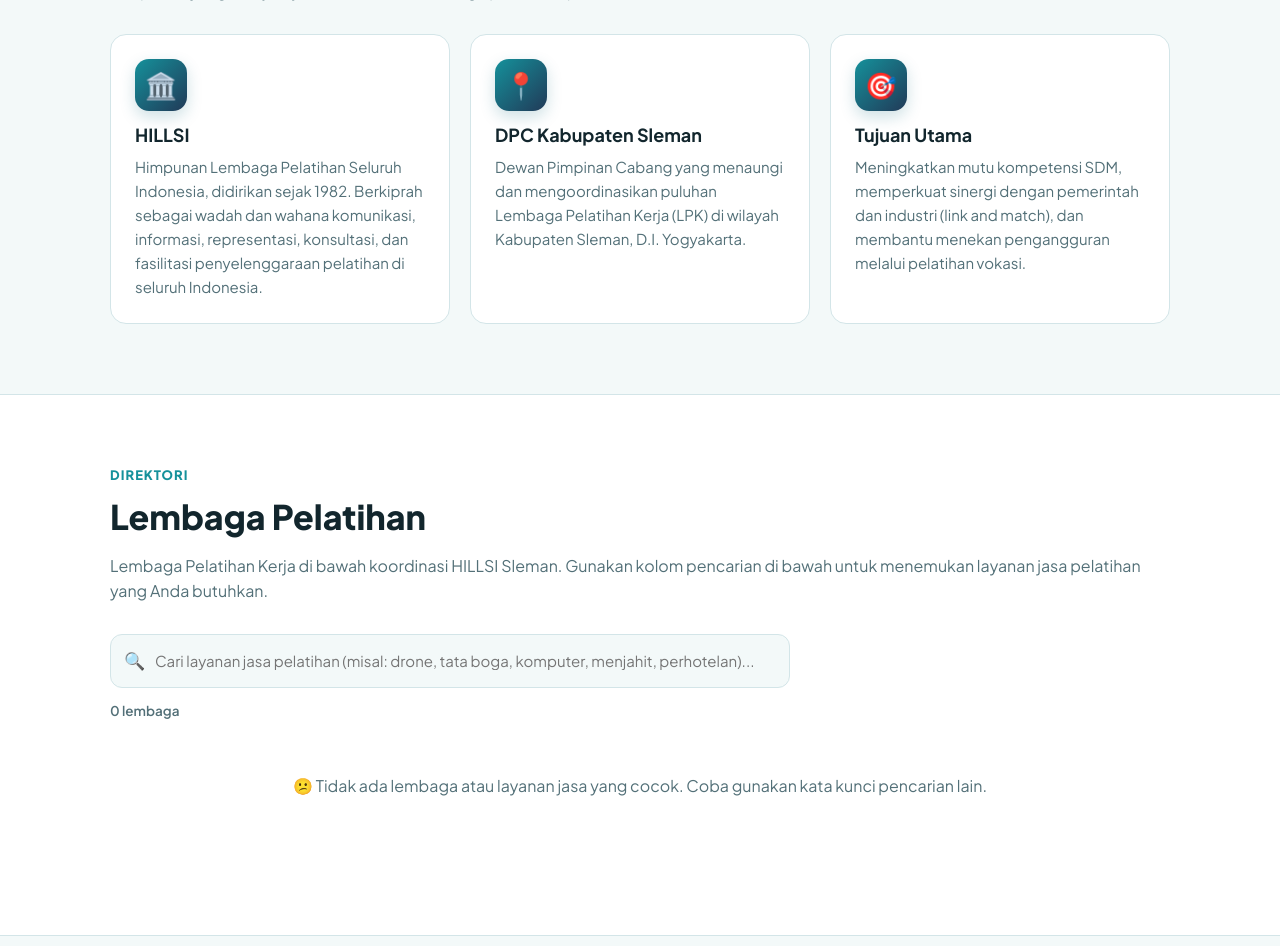
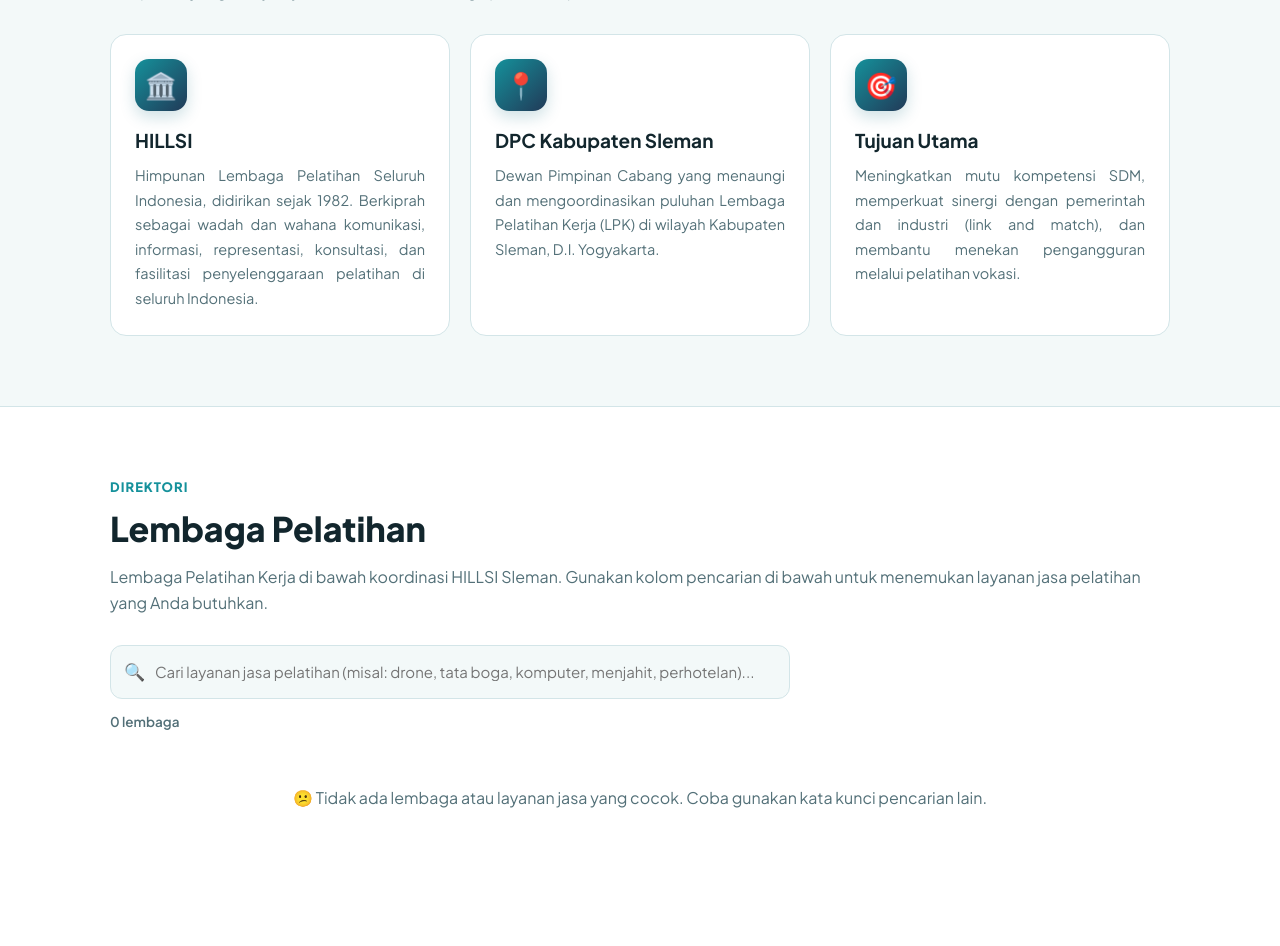
Before and after one commit to ismahanipml-max/hillsisleman.duckdns.org, a Laravel app: page / in a window 1280 px wide. Shown: the part 855-1801 px from the top of the page. Run offline with Laravel 12, Linux system fonts and the light colour scheme; data that the repository does not hold is empty; parts of the project's set-up code (start-up, migrations or seed data) failed here and were passed over; some libraries are stand-ins or nearby versions.

Commit message:
Rapikan perataan teks kartu Tentang Kami dengan justify dan spasi baris

```diff
--- a/public/style.css
+++ b/public/style.css
@@ -91,7 +91,7 @@ h2{font-size:clamp(24px,3.5vw,34px);margin:4px 0 8px;font-weight:800;color:var(-
 .grid3{display:grid;grid-template-columns:repeat(auto-fit,minmax(260px,1fr));gap:20px}
 .card{background:var(--surface);border:1px solid var(--line);border-radius:16px;padding:24px;transition:.25s}
 .card:hover{transform:translateY(-4px);box-shadow:var(--shadow)}
-.card h3{margin:10px 0 6px;font-size:18px;color:var(--text)}.card p{margin:0;color:var(--muted);font-size:15px}
+.card h3{margin:14px 0 8px;font-size:19px;font-weight:700;color:var(--text)}.card p{margin:0;color:var(--muted);font-size:14.5px;line-height:1.7;text-align:justify;text-justify:inter-word}
 .ic{width:52px;height:52px;border-radius:14px;background:linear-gradient(135deg,#15919B,#213A58);color:#fff;display:grid;place-items:center;font-size:26px;box-shadow:0 6px 16px rgba(12,100,120,.2)}
 .roles{display:flex;gap:12px;flex-wrap:wrap;margin-top:28px}
 .roles span{background:var(--surface);border:1px solid var(--line);border-radius:99px;padding:9px 18px;font-weight:600;font-size:14px}
--- a/resources/views/home.blade.php
+++ b/resources/views/home.blade.php
@@ -37,17 +37,17 @@
       <div class="card rv">
         <div class="ic">🏛️</div>
         <h3>HILLSI</h3>
-        <p>Himpunan Lembaga Pelatihan Seluruh Indonesia, didirikan sejak 1982. Berkiprah sebagai wadah dan wahana komunikasi, informasi, representasi, konsultasi, dan fasilitasi penyelenggaraan pelatihan di seluruh Indonesia.</p>
+        <p style="text-align: justify; text-justify: inter-word; line-height: 1.7;">Himpunan Lembaga Pelatihan Seluruh Indonesia, didirikan sejak 1982. Berkiprah sebagai wadah dan wahana komunikasi, informasi, representasi, konsultasi, dan fasilitasi penyelenggaraan pelatihan di seluruh Indonesia.</p>
       </div>
       <div class="card rv">
         <div class="ic">📍</div>
         <h3>DPC Kabupaten Sleman</h3>
-        <p>Dewan Pimpinan Cabang yang menaungi dan mengoordinasikan puluhan Lembaga Pelatihan Kerja (LPK) di wilayah Kabupaten Sleman, D.I. Yogyakarta.</p>
+        <p style="text-align: justify; text-justify: inter-word; line-height: 1.7;">Dewan Pimpinan Cabang yang menaungi dan mengoordinasikan puluhan Lembaga Pelatihan Kerja (LPK) di wilayah Kabupaten Sleman, D.I. Yogyakarta.</p>
       </div>
       <div class="card rv">
         <div class="ic">🎯</div>
         <h3>Tujuan Utama</h3>
-        <p>Meningkatkan mutu kompetensi SDM, memperkuat sinergi dengan pemerintah dan industri (link and match), dan membantu menekan pengangguran melalui pelatihan vokasi.</p>
+        <p style="text-align: justify; text-justify: inter-word; line-height: 1.7;">Meningkatkan mutu kompetensi SDM, memperkuat sinergi dengan pemerintah dan industri (link and match), dan membantu menekan pengangguran melalui pelatihan vokasi.</p>
       </div>
     </div>
   </div>
```
